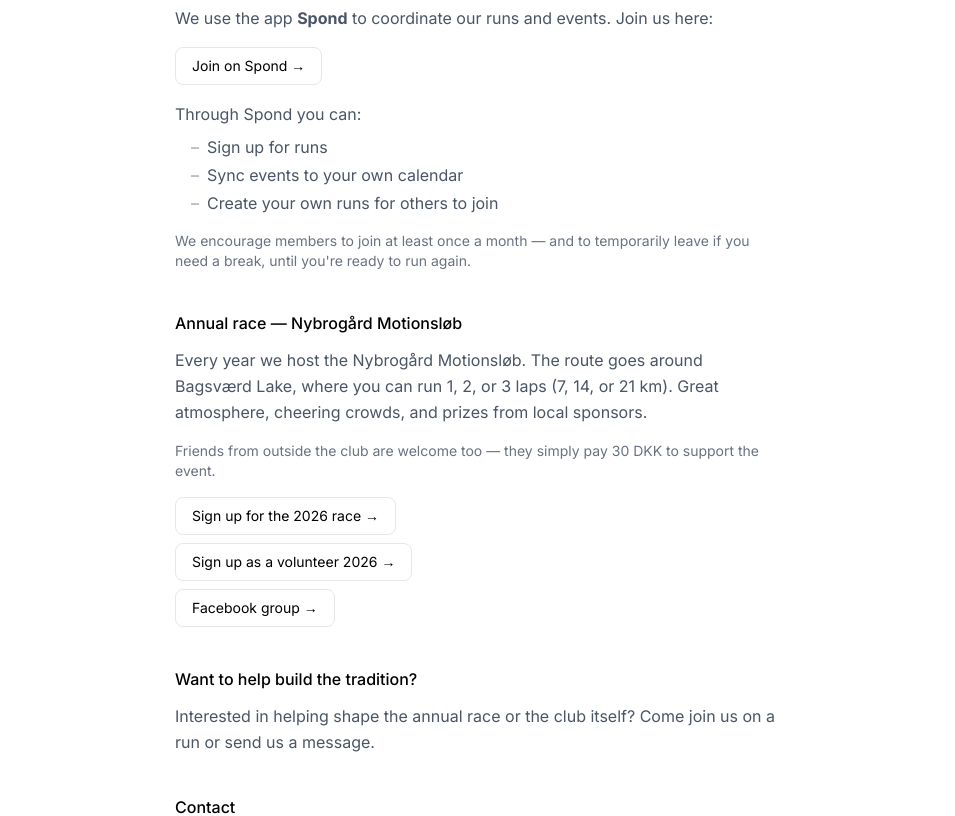
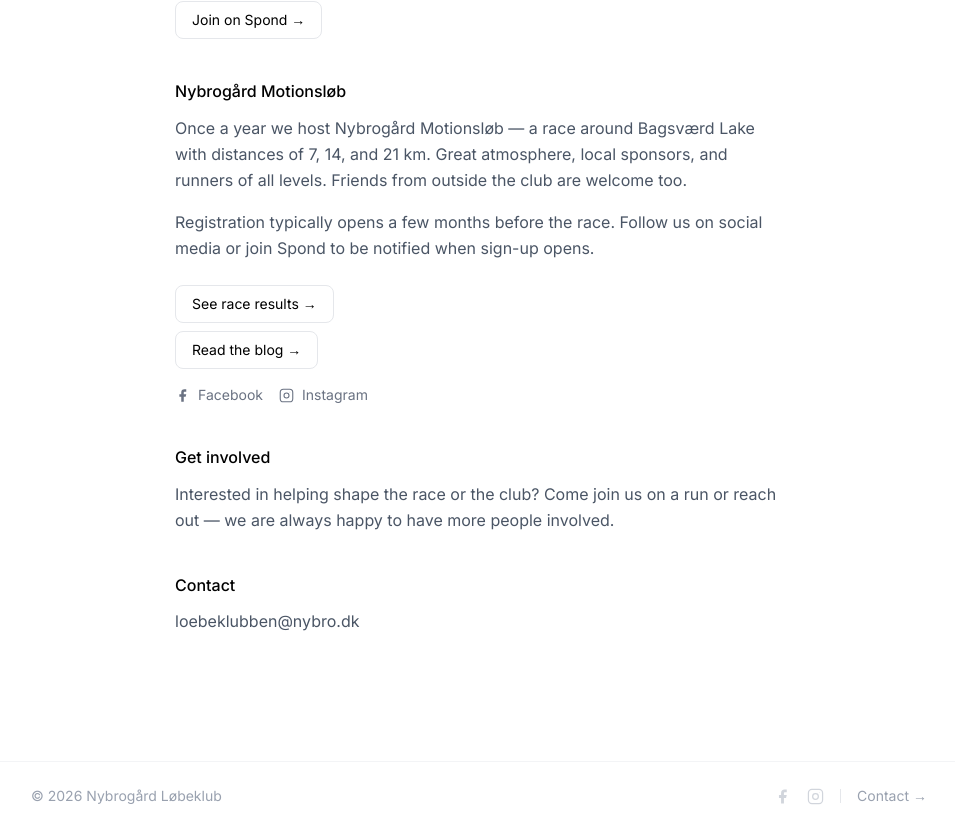
Before and after one commit to sylmester/nybrorunclub, a Next.js app: page /info in a window 1280 px wide. Shown: the part 525-1341 px from the top of the page, without its empty margins (161-1116 px from the left). Built offline with nearby package versions, Linux system fonts and the light colour scheme.

Commit message:
Info page update and social media links

```diff
--- a/app/components/Footer.tsx
+++ b/app/components/Footer.tsx
@@ -3,14 +3,65 @@ export default function Footer() {
     <footer className="border-t border-gray-100 px-8 py-6 mt-16">
       <div className="max-w-4xl mx-auto flex justify-between items-center">
         <p className="text-sm text-gray-400">
-          © {new Date().getFullYear()} Nybro Run Club
+          © {new Date().getFullYear()} Nybrogård Løbeklub
         </p>
-        <a
-          href="mailto:loebeklubben@nybro.dk"
-          className="text-sm text-gray-400 hover:text-black transition-colors"
-        >
-          Report a bug →
-        </a>
+        <div className="flex items-center gap-4">
+          {/* Facebook */}
+          <a
+            href="https://www.facebook.com/groups/1303073057743171"
+            target="_blank"
+            rel="noopener noreferrer"
+            className="text-gray-300 hover:text-gray-600 transition-colors"
+            title="Facebook"
+          >
+            <svg
+              xmlns="http://www.w3.org/2000/svg"
+              width="17"
+              height="17"
+              viewBox="0 0 24 24"
+              fill="currentColor"
+            >
+              <path d="M18 2h-3a5 5 0 0 0-5 5v3H7v4h3v8h4v-8h3l1-4h-4V7a1 1 0 0 1 1-1h3z" />
+            </svg>
+          </a>
+          {/* Instagram */}
+          <a
+            href="https://www.instagram.com/nybrorunclub"
+            target="_blank"
+            rel="noopener noreferrer"
+            className="text-gray-300 hover:text-gray-600 transition-colors"
+            title="Instagram"
+          >
+            <svg
+              xmlns="http://www.w3.org/2000/svg"
+              width="17"
+              height="17"
+              viewBox="0 0 24 24"
+              fill="none"
+              stroke="currentColor"
+              strokeWidth="1.75"
+              strokeLinecap="round"
+              strokeLinejoin="round"
+            >
+              <rect x="2" y="2" width="20" height="20" rx="5" ry="5" />
+              <circle cx="12" cy="12" r="4" />
+              <circle
+                cx="17.5"
+                cy="6.5"
+                r="0.5"
+                fill="currentColor"
+                stroke="none"
+              />
+            </svg>
+          </a>
+          <div className="w-px h-3.5 bg-gray-200" />
+          <a
+            href="mailto:loebeklubben@nybro.dk"
+            className="text-sm text-gray-400 hover:text-black transition-colors"
+          >
+            Contact →
+          </a>
+        </div>
       </div>
     </footer>
   );
--- a/app/info/page.tsx
+++ b/app/info/page.tsx
@@ -2,98 +2,116 @@ export default function InfoPage() {
   return (
     <main className="max-w-2xl mx-auto px-8 py-16">
       <h1 className="text-3xl font-medium mb-2">Nybrogård Running Club</h1>
-      <p className="text-gray-500 mb-12">Last updated June 1, 2026</p>
 
       <section className="mb-10">
         <h2 className="font-medium mb-3">Welcome</h2>
         <p className="text-gray-600 leading-relaxed">
           Do you feel like running a little (or a lot), meeting new people, and
           maybe finally training for a half marathon? Then Nybrogård Running
-          Club is the place for you! Everyone is welcome. We often run together
-          towards Bagsværd Stadium, where you can do laps at your own pace. We
-          also join various social runs in Lyngby and the surrounding area.
+          Club is the place for you. Everyone is welcome. We often run together
+          towards Bagsværd Stadium, where you can do laps at your own pace, and
+          we join various social runs in Lyngby and the surrounding area.
         </p>
       </section>
 
       <section className="mb-10">
-        <h2 className="font-medium mb-3">Training & events</h2>
+        <h2 className="font-medium mb-3">Weekly runs</h2>
         <p className="text-gray-600 leading-relaxed mb-4">
-          We use the app <strong>Spond</strong> to coordinate our runs and
-          events. Join us here:
+          We use <strong>Spond</strong> to coordinate our weekly runs and
+          events. Sign up for runs, sync events to your calendar, or arrange
+          your own run for others to join.
         </p>
         <a
           href="https://spond.com/invite/AZGQT"
           target="_blank"
           rel="noopener noreferrer"
-          className="inline-block border border-gray-200 rounded-lg px-4 py-2 text-sm hover:border-gray-400 transition-colors mb-4"
+          className="inline-block border border-gray-200 rounded-lg px-4 py-2 text-sm hover:border-gray-400 transition-colors"
         >
           Join on Spond →
         </a>
-        <p className="text-gray-600 leading-relaxed mb-2">
-          Through Spond you can:
-        </p>
-        <ul className="text-gray-600 flex flex-col gap-1 ml-4">
-          <li className="before:content-['–'] before:mr-2 before:text-gray-400">
-            Sign up for runs
-          </li>
-          <li className="before:content-['–'] before:mr-2 before:text-gray-400">
-            Sync events to your own calendar
-          </li>
-          <li className="before:content-['–'] before:mr-2 before:text-gray-400">
-            Create your own runs for others to join
-          </li>
-        </ul>
-        <p className="text-gray-500 text-sm mt-4">
-          We encourage members to join at least once a month — and to
-          temporarily leave if you need a break, until you're ready to run
-          again.
-        </p>
       </section>
 
       <section className="mb-10">
-        <h2 className="font-medium mb-3">Annual race — Nybrogård Motionsløb</h2>
+        <h2 className="font-medium mb-3">Nybrogård Motionsløb</h2>
         <p className="text-gray-600 leading-relaxed mb-4">
-          Every year we host the Nybrogård Motionsløb. The route goes around
-          Bagsværd Lake, where you can run 1, 2, or 3 laps (7, 14, or 21 km).
-          Great atmosphere, cheering crowds, and prizes from local sponsors.
+          Once a year we host Nybrogård Motionsløb — a race around Bagsværd Lake
+          with distances of 7, 14, and 21 km. Great atmosphere, local sponsors,
+          and runners of all levels. Friends from outside the club are welcome
+          too.
         </p>
-        <p className="text-gray-500 text-sm mb-4">
-          Friends from outside the club are welcome too — they simply pay 30 DKK
-          to support the event.
+        <p className="text-gray-600 leading-relaxed mb-6">
+          Registration typically opens a few months before the race. Follow us
+          on social media or join Spond to be notified when sign-up opens.
         </p>
         <div className="flex flex-col gap-2">
           <a
-            href="https://forms.gle/fS1Gr98i2F6FRyhQ8"
-            target="_blank"
-            rel="noopener noreferrer"
+            href="/races"
             className="inline-block border border-gray-200 rounded-lg px-4 py-2 text-sm hover:border-gray-400 transition-colors w-fit"
           >
-            Sign up for the 2026 race →
+            See race results →
           </a>
           <a
-            href="https://forms.gle/qMaya5rStq3i9Yfo9"
-            target="_blank"
-            rel="noopener noreferrer"
+            href="/blog"
             className="inline-block border border-gray-200 rounded-lg px-4 py-2 text-sm hover:border-gray-400 transition-colors w-fit"
           >
-            Sign up as a volunteer 2026 →
+            Read the blog →
           </a>
+          <div className="flex items-center gap-4 mt-2">
             <a
               href="https://www.facebook.com/groups/1303073057743171"
               target="_blank"
               rel="noopener noreferrer"
-            className="inline-block border border-gray-200 rounded-lg px-4 py-2 text-sm hover:border-gray-400 transition-colors w-fit"
+              className="flex items-center gap-2 text-sm text-gray-500 hover:text-black transition-colors"
             >
-            Facebook group →
+              <svg
+                xmlns="http://www.w3.org/2000/svg"
+                width="15"
+                height="15"
+                viewBox="0 0 24 24"
+                fill="currentColor"
+              >
+                <path d="M18 2h-3a5 5 0 0 0-5 5v3H7v4h3v8h4v-8h3l1-4h-4V7a1 1 0 0 1 1-1h3z" />
+              </svg>
+              Facebook
             </a>
+            <a
+              href="https://www.instagram.com/nybrorunclub"
+              target="_blank"
+              rel="noopener noreferrer"
+              className="flex items-center gap-2 text-sm text-gray-500 hover:text-black transition-colors"
+            >
+              <svg
+                xmlns="http://www.w3.org/2000/svg"
+                width="15"
+                height="15"
+                viewBox="0 0 24 24"
+                fill="none"
+                stroke="currentColor"
+                strokeWidth="1.75"
+                strokeLinecap="round"
+                strokeLinejoin="round"
+              >
+                <rect x="2" y="2" width="20" height="20" rx="5" ry="5" />
+                <circle cx="12" cy="12" r="4" />
+                <circle
+                  cx="17.5"
+                  cy="6.5"
+                  r="0.5"
+                  fill="currentColor"
+                  stroke="none"
+                />
+              </svg>
+              Instagram
+            </a>
+          </div>
         </div>
       </section>
 
       <section className="mb-10">
-        <h2 className="font-medium mb-3">Want to help build the tradition?</h2>
+        <h2 className="font-medium mb-3">Get involved</h2>
         <p className="text-gray-600 leading-relaxed">
-          Interested in helping shape the annual race or the club itself? Come
-          join us on a run or send us a message.
+          Interested in helping shape the race or the club? Come join us on a
+          run or reach out — we are always happy to have more people involved.
         </p>
       </section>
 
```
Lines whose indentation alone changed are shown as unchanged.
